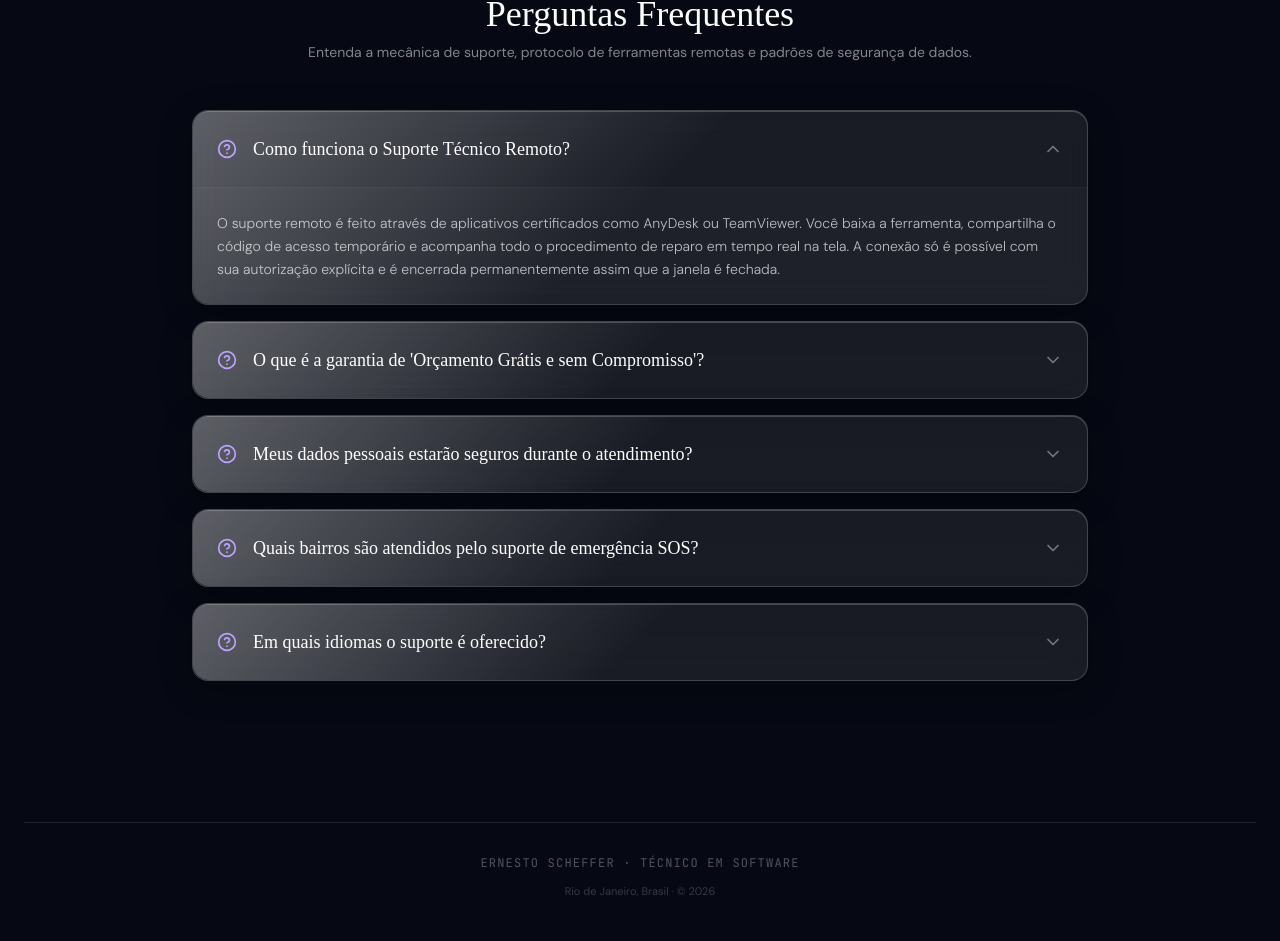
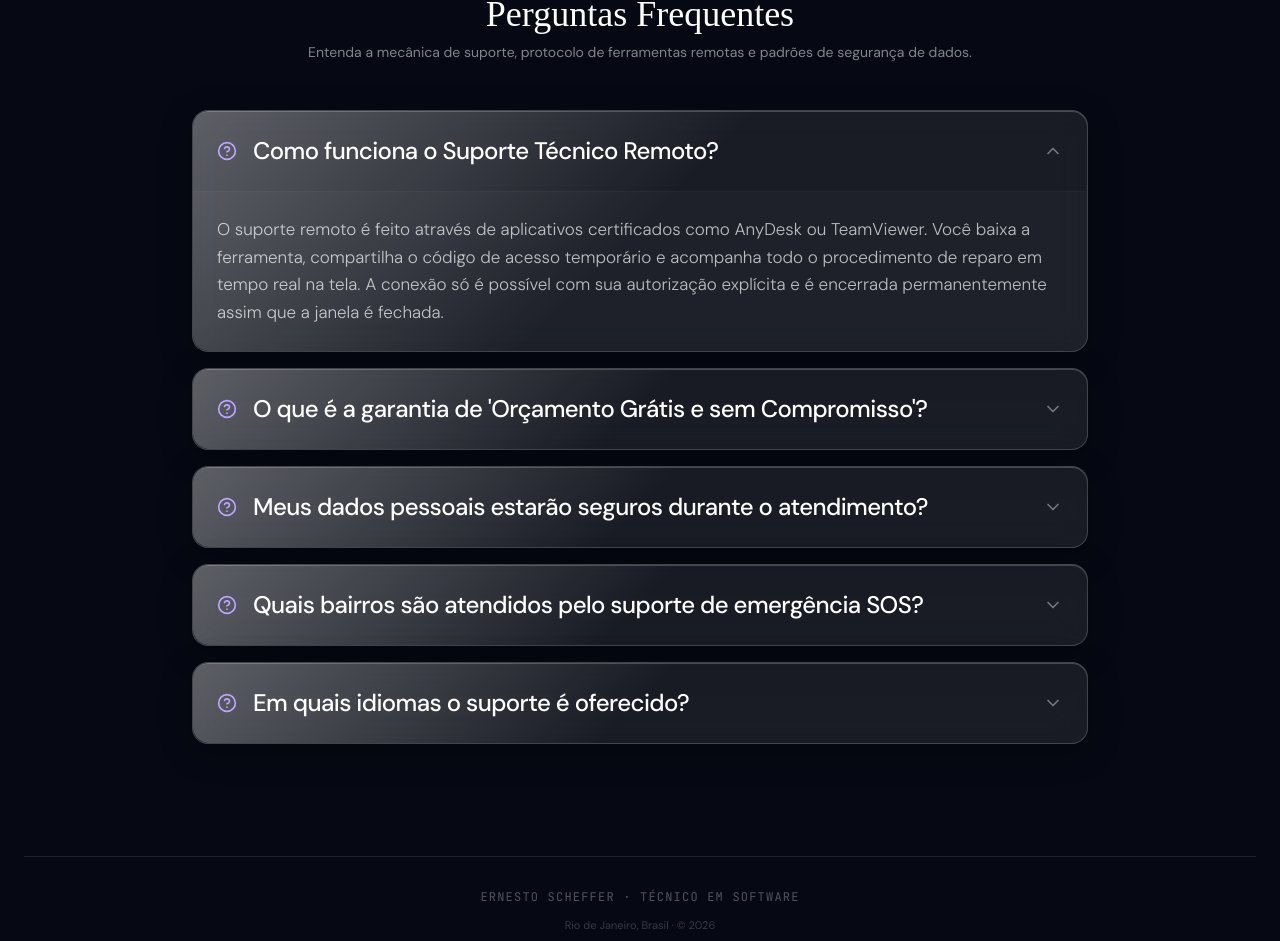
Before and after one commit to HetserOffscreen/schwank-v2, a React (Vite) app: page / in a window 1280 px wide. Shown: the part 2450-3391 px from the top of the page. Built offline with nearby package versions, Linux system fonts and the light colour scheme; no server answers; a web font is replaced by a local one.

Commit message:
Update FAQ.tsx

```diff
--- a/src/components/FAQ.tsx
+++ b/src/components/FAQ.tsx
@@ -102,7 +102,7 @@ export default function FAQ({ lang, translations }: FAQProps) {
               >
                 <div className="flex items-center gap-4">
                   <HelpCircle className="w-5 h-5 text-violet-400 flex-shrink-0" />
-                  <span className="font-display text-lg font-medium">{faq.q}</span>
+                  <span className="font-body text-xl md:text-2xl font-medium tracking-tight">{faq.q}</span>
                 </div>
                 <ChevronDown className={`w-5 h-5 text-white/40 transition-transform duration-300 ${isOpen ? 'rotate-180 text-violet-400' : ''}`} />
               </button>
@@ -116,7 +116,7 @@ export default function FAQ({ lang, translations }: FAQProps) {
                     transition={{ duration: 0.3 }}
                     className="overflow-hidden border-t border-white/5 [data-theme=light]:border-slate-200"
                   >
-                    <p className="p-6 text-sm text-white/70 [data-theme=light]:text-slate-600 leading-relaxed font-body font-light bg-white/[0.02]">
+                    <p className="p-6 text-base md:text-[17px] text-white/70 [data-theme=light]:text-slate-600 leading-relaxed font-body font-light bg-white/[0.02]">
                       {faq.a}
                     </p>
                   </motion.div>
```
